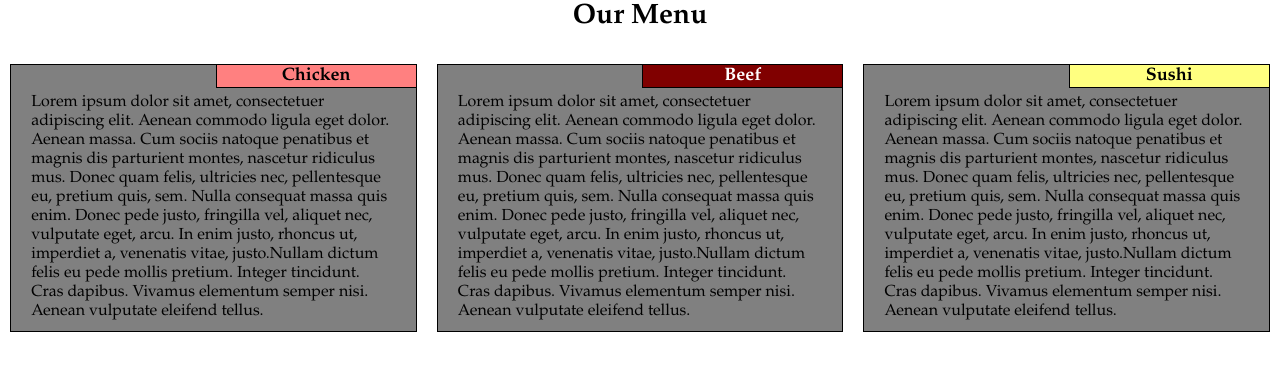
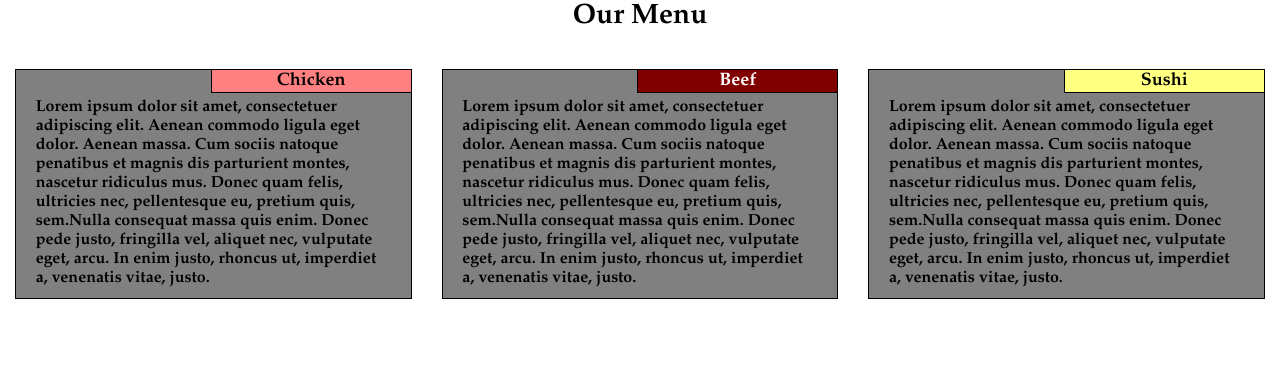
Before and after one commit to siyafazila/coursera-test, a plain HTML site: page site/module2-assignment/index.html in a window 1280 px wide. Drawn offline with Linux system fonts and the light colour scheme.

Commit message:
Final touches

```diff
--- a/site/module2-assignment/css/main.css
+++ b/site/module2-assignment/css/main.css
@@ -6,25 +6,25 @@
 }
 
 body{
+
 	font-family: "Palatino Linotype", "Book Antiqua", Palatino, serif;
 	font-size:100%;
 }
+
 h1{
+
 margin-bottom: 20px;
 font-size: 28px;
 text-align: center;
+
 }
 
-div.row{
-	margin:left:auto;
-	margin:right:auto;
-}
+
 
 section{
 
-	    margin: 10px;
-	    border: 1px solid #000000;
-
+	 	margin: 15px;
+	  	border: 1px solid #000000;
         background-color: #808080;
 
 }
@@ -39,7 +39,7 @@ h3{
     float:right;
 }
 
-#chicken {
+#chicken{
 
 	background-color: #ff8080;
 	color: #000000;
@@ -47,13 +47,13 @@ h3{
 
 }
 
-#beef {
+#beef{
 	background-color: #800000;
 	color: #ffffff;
 
 }
 
-#sushi {
+#sushi{
 	background-color: #ffff80;
 	color: #000000;
 }
@@ -62,12 +62,14 @@ p{
 
 clear:both;
 font-size: 16px;
+font-weight: bold;
 width: 90%;
 margin-right: auto;
 margin-left: auto;
 color: #000000;
 margin-bottom: 10px;
 }
+
 /*************Simple Responsive Framework***********/
 
 .row{
--- a/site/module2-assignment/index.html
+++ b/site/module2-assignment/index.html
@@ -14,21 +14,21 @@
     <div class="col-dsktp-4 col-tblt-6 col-mbl-12">
     <section>
         <h3 id="chicken">Chicken</h3>
-        <p>Lorem ipsum dolor sit amet, consectetuer adipiscing elit. Aenean commodo ligula eget dolor. Aenean massa. Cum sociis natoque penatibus et magnis dis parturient montes, nascetur ridiculus mus. Donec quam felis, ultricies nec, pellentesque eu, pretium quis, sem. Nulla consequat massa quis enim. Donec pede justo, fringilla vel, aliquet nec, vulputate eget, arcu. In enim justo, rhoncus ut, imperdiet a, venenatis vitae, justo.Nullam dictum felis eu pede mollis pretium. Integer tincidunt. Cras dapibus. Vivamus elementum semper nisi. Aenean vulputate eleifend tellus.</p>
+        <p>Lorem ipsum dolor sit amet, consectetuer adipiscing elit. Aenean commodo ligula eget dolor. Aenean massa. Cum sociis natoque penatibus et magnis dis parturient montes, nascetur ridiculus mus. Donec quam felis, ultricies nec, pellentesque eu, pretium quis, sem.Nulla consequat massa quis enim. Donec pede justo, fringilla vel, aliquet nec, vulputate eget, arcu. In enim justo, rhoncus ut, imperdiet a, venenatis vitae, justo.</p>
     </section>
     </div>
 
     <div class="col-dsktp-4 col-tblt-6 col-mbl-12">
       <section>
         <h3 id="beef">Beef</h3>
-        <p>Lorem ipsum dolor sit amet, consectetuer adipiscing elit. Aenean commodo ligula eget dolor. Aenean massa. Cum sociis natoque penatibus et magnis dis parturient montes, nascetur ridiculus mus. Donec quam felis, ultricies nec, pellentesque eu, pretium quis, sem. Nulla consequat massa quis enim. Donec pede justo, fringilla vel, aliquet nec, vulputate eget, arcu. In enim justo, rhoncus ut, imperdiet a, venenatis vitae, justo.Nullam dictum felis eu pede mollis pretium. Integer tincidunt. Cras dapibus. Vivamus elementum semper nisi. Aenean vulputate eleifend tellus.</p>
+        <p>Lorem ipsum dolor sit amet, consectetuer adipiscing elit. Aenean commodo ligula eget dolor. Aenean massa. Cum sociis natoque penatibus et magnis dis parturient montes, nascetur ridiculus mus. Donec quam felis, ultricies nec, pellentesque eu, pretium quis, sem.Nulla consequat massa quis enim. Donec pede justo, fringilla vel, aliquet nec, vulputate eget, arcu. In enim justo, rhoncus ut, imperdiet a, venenatis vitae, justo.</p>
       </section>
     </div>
 
     <div class="col-dsktp-4 col-tblt-12 col-mbl-12">
        <section>
         <h3 id="sushi">Sushi</h3>
-        <p>Lorem ipsum dolor sit amet, consectetuer adipiscing elit. Aenean commodo ligula eget dolor. Aenean massa. Cum sociis natoque penatibus et magnis dis parturient montes, nascetur ridiculus mus. Donec quam felis, ultricies nec, pellentesque eu, pretium quis, sem. Nulla consequat massa quis enim. Donec pede justo, fringilla vel, aliquet nec, vulputate eget, arcu. In enim justo, rhoncus ut, imperdiet a, venenatis vitae, justo.Nullam dictum felis eu pede mollis pretium. Integer tincidunt. Cras dapibus. Vivamus elementum semper nisi. Aenean vulputate eleifend tellus.</p>
+        <p>Lorem ipsum dolor sit amet, consectetuer adipiscing elit. Aenean commodo ligula eget dolor. Aenean massa. Cum sociis natoque penatibus et magnis dis parturient montes, nascetur ridiculus mus. Donec quam felis, ultricies nec, pellentesque eu, pretium quis, sem.Nulla consequat massa quis enim. Donec pede justo, fringilla vel, aliquet nec, vulputate eget, arcu. In enim justo, rhoncus ut, imperdiet a, venenatis vitae, justo.</p>
         </section>
     </div>
 
```
